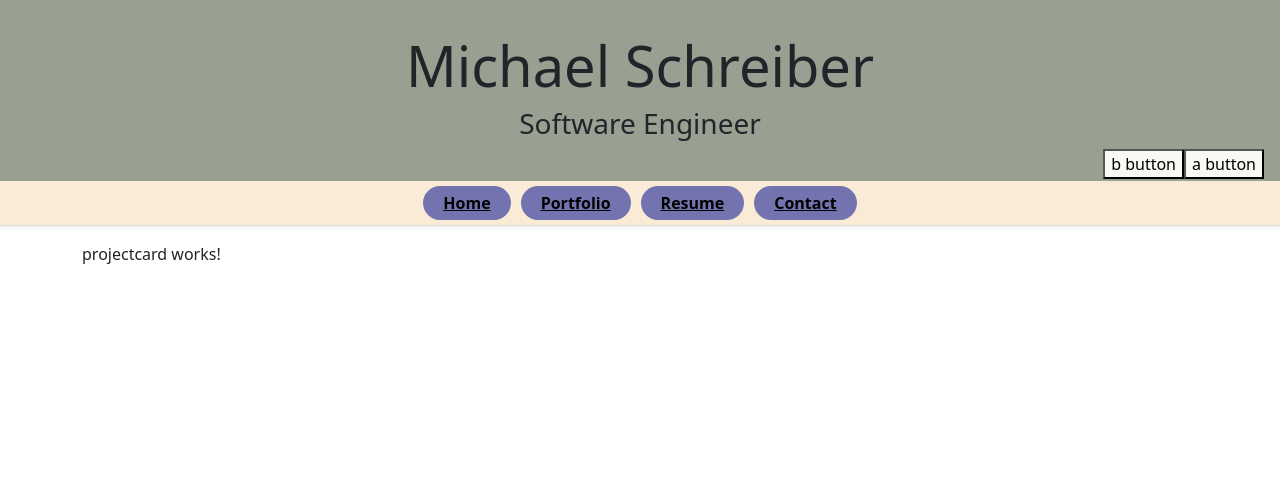
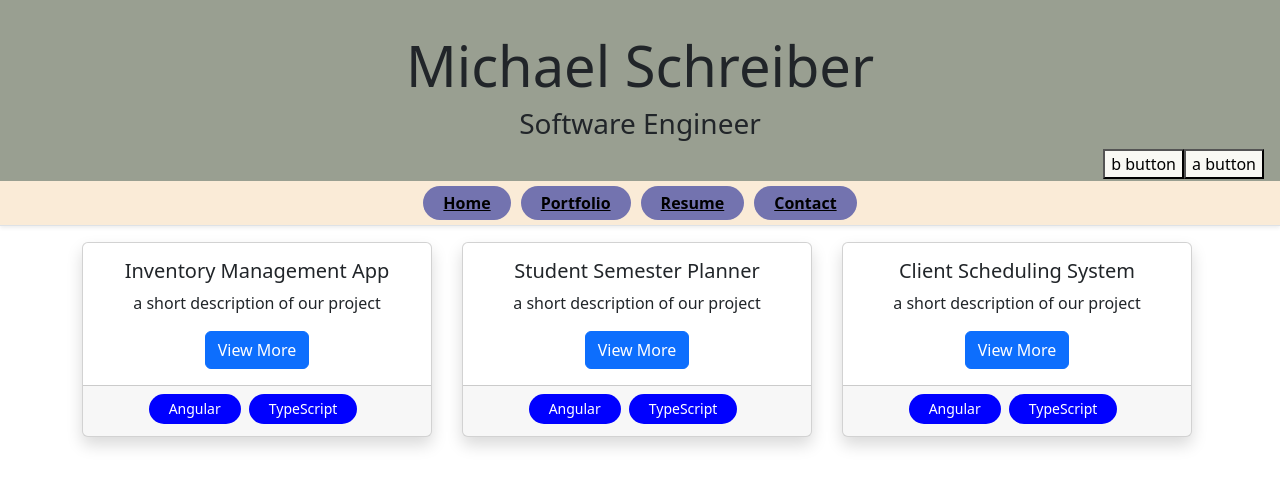
Before and after one commit to UltraLas3r/msPortfolioApplication, an Angular app: page /portfolio in a window 1280 px wide. Shown: the top 486 px of the page. Built offline with nearby package versions, Linux system fonts and the light colour scheme.

Commit message:
created project cards

```diff
--- a/src/app/portfolio/portfolio.component.html
+++ b/src/app/portfolio/portfolio.component.html
@@ -1,3 +1,18 @@
 <div class="container">
-   <app-projectcard></app-projectcard>
+   <div class="row">
+      <!-- When passing input to a component
+         1- insantatiate the variable by putting the name in square brackets []
+         2- use double quotes then singular "''" when passing in a hardcoded string
+            these tell angular that we're passing in hardcoded text and not the name of a variable.
+       -->
+      <div class="col-lg-4 col-md-6 mb-4" style ="max-width: 380px; min-width: 380px;">
+          <app-projectcard [projectName]= "'Inventory Management App'"></app-projectcard>
+      </div>
+      <div class="col-lg-4 col-md-6 mb-4" style ="max-width: 380px; min-width: 380px;">
+         <app-projectcard [projectName]= "'Student Semester Planner'"></app-projectcard>
+      </div>
+      <div class="col-lg-4 col-md-6 mb-4" style ="max-width: 380px; min-width: 380px;">
+         <app-projectcard [projectName]= "'Client Scheduling System'"></app-projectcard>
+      </div>
+   </div>
 </div>
--- a/src/app/projectcard/projectcard.component.css
+++ b/src/app/projectcard/projectcard.component.css
@@ -0,0 +1,10 @@
+.tag{
+    padding: 0 20px;
+    height: 30px;
+    width: fit-content;
+    font-size: 14px;
+    line-height: 30px;
+    border-radius: 25px;
+    background-color: blue;
+    color: white;
+}
--- a/src/app/projectcard/projectcard.component.html
+++ b/src/app/projectcard/projectcard.component.html
@@ -1 +1,12 @@
-<p>projectcard works!</p>
+<div class="card shadow text-center" style="max-width: 350px; min-width: 350px;">
+    <div class="card-body">
+        <h5 class="card-title">{{projectName}}</h5>
+        <p class="card-text">a short description of our project</p>
+        <button class="btn btn-primary">View More</button>
+    </div>
+    <div class="card-footer">
+        <div class="d-flex flex-wrap justify-content-center">
+            <div class="tag me-2 mb-1">Angular</div>
+            <div class="tag me-2 mb-1"> TypeScript </div>
+    </div>
+</div>
--- a/src/app/projectcard/projectcard.component.ts
+++ b/src/app/projectcard/projectcard.component.ts
@@ -1,4 +1,4 @@
-import { Component } from '@angular/core';
+import { Component, Input } from '@angular/core';
 
 @Component({
   selector: 'app-projectcard',
@@ -6,5 +6,6 @@ import { Component } from '@angular/core';
   styleUrls: ['./projectcard.component.css']
 })
 export class ProjectcardComponent {
+  @Input() projectName: string = "";
 
 }
```
